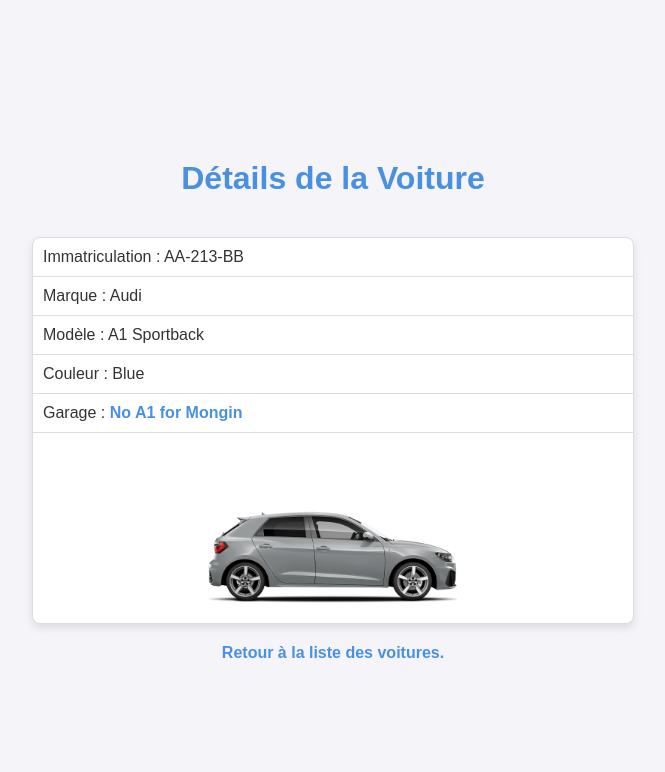
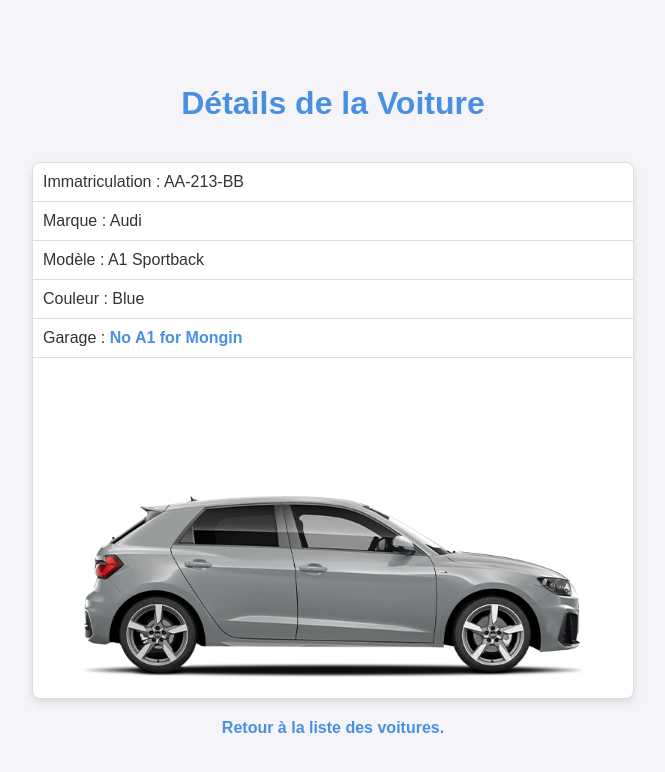
Before and after one commit to Shazbg/vroumvroum, a Django app: page /public/voiture/3/ in a window 1280 px wide. Shown: the top 772 px of the page, without its empty margins (307-972 px from the left). Run offline with Django 5.2, Linux system fonts and the light colour scheme; data comes from the database, SQL or seed files in the repository.

Commit message:
changes css

```diff
--- a/public/static/public/style.css
+++ b/public/static/public/style.css
@@ -71,15 +71,19 @@
 
 /* Image styling */
 img {
-    max-width: 90%; /* Utilise 90% de la largeur de son conteneur */
+    width: 100%; /* L'image prend toute la largeur de son conteneur */
+    max-width: 1200px; /* Limite de taille pour les très grands écrans */
     margin: 20px auto;
     display: block;
     border-radius: 8px;
+    height: auto; /* Maintient les proportions */
 }
+
 .button-container {
     margin-top: 20px;
     text-align: center;
 }
+
 .btn {
     padding: 10px 20px;
     color: white;
@@ -89,6 +93,7 @@
     cursor: pointer;
     text-decoration: none;
 }
+
 .btn:hover {
     background-color: #0056b3;
 }
```
